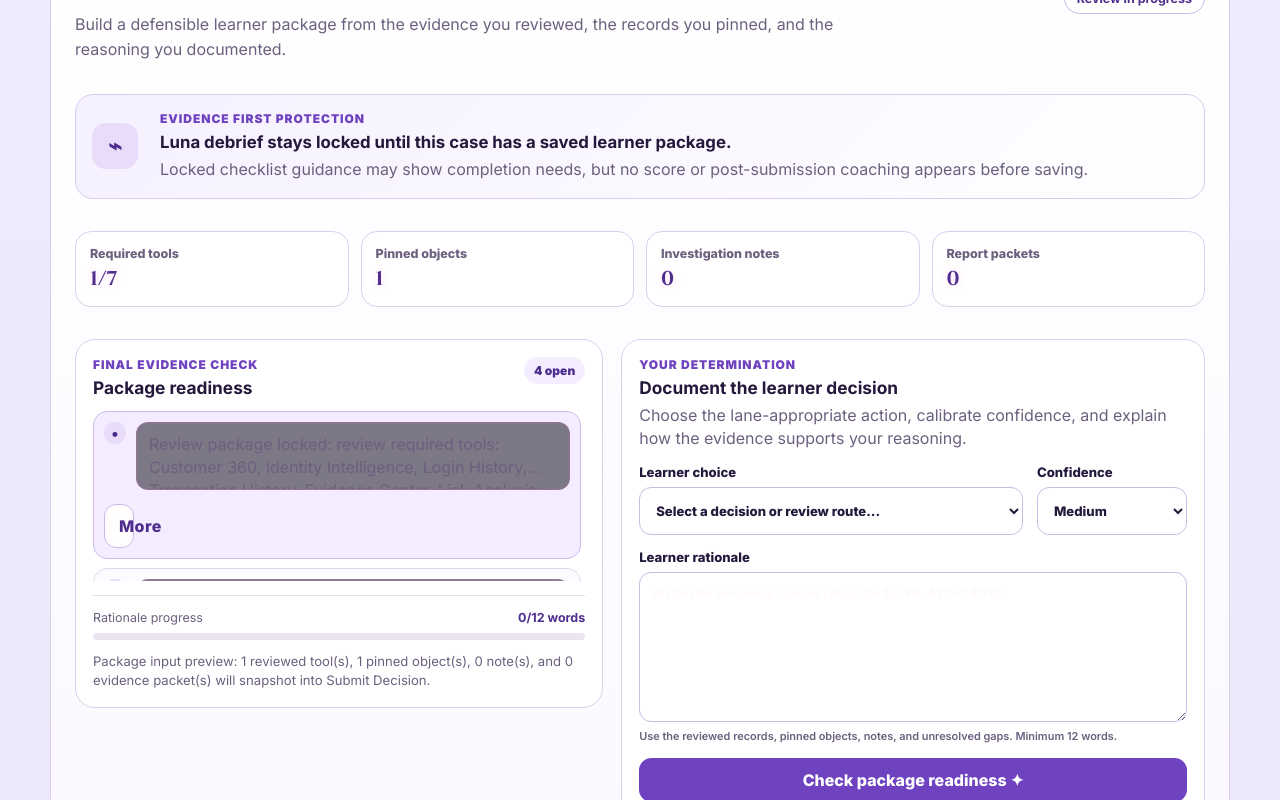
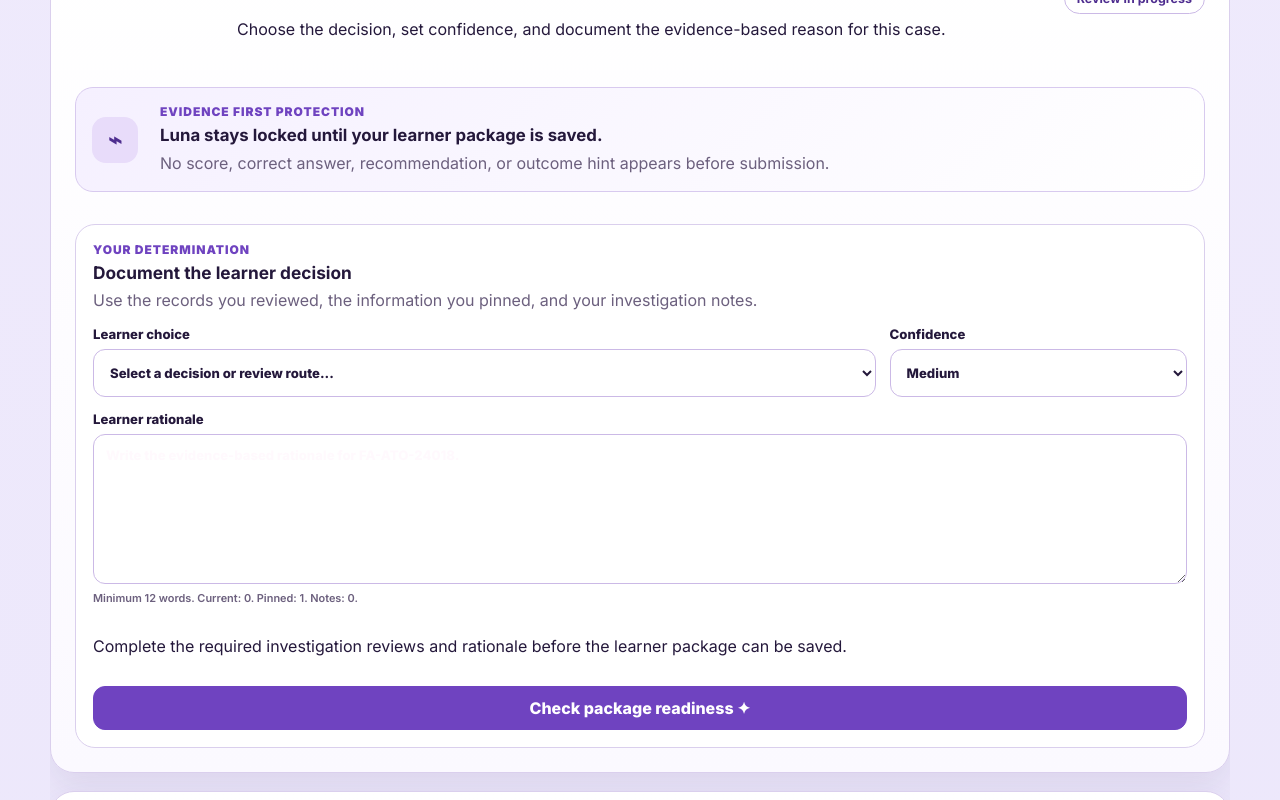
Before and after one commit to iamre2024-debug/fraud-Academy-v1, a React (Vite) app: page / in a window 1280 px wide. Shown: the part 4820-5620 px from the top of the page. Built offline with nearby package versions, Linux system fonts and the light colour scheme.

Commit message:
Make Submit Decision a focused standalone form

```diff
--- a/src/SubmitDecisionPanel.jsx
+++ b/src/SubmitDecisionPanel.jsx
@@ -1,4 +1,3 @@
-import DirectCollapsibleText from './DirectCollapsibleText.jsx';
 import { decisionCallGroups } from './data/reviewPackage.js';
 
 /*
@@ -21,27 +20,25 @@ export default function SubmitDecisionPanel({
   activeCase,
   updateDecision,
   submitDecision,
+  onBack,
 }) {
   const latestPackage = reviewPackages[0] ?? null;
   const readyLabel = latestPackage ? 'Package saved' : packageStatus.ready ? 'Ready to save' : 'Review in progress';
-  const rationaleProgress = Math.min(
-    100,
-    Math.round((packageStatus.rationaleWordCount / packageStatus.minimumRationaleWords) * 100),
-  );
   const submitLabel = packageStatus.ready ? 'Save learner package' : 'Check package readiness';
 
   return (
     <section
       ref={submitRef}
-      className="ornate-card submit-decision-panel decision-theme-v1"
+      className="ornate-card submit-decision-panel decision-theme-v1 decision-standalone-page"
       data-decision-screen="approved-theme-v1"
       data-case-id={activeCase.id}
     >
       <header className="decision-v1-header">
+        <button type="button" className="decision-page-back" onClick={onBack} aria-label="Back to investigation tools">←</button>
         <div>
           <p className="decision-v1-eyebrow">Determination · Evidence First</p>
           <h2>Submit Decision</h2>
-          <p>Build a defensible learner package from the evidence you reviewed, the records you pinned, and the reasoning you documented.</p>
+          <p>Choose the decision, set confidence, and document the evidence-based reason for this case.</p>
         </div>
         <div className="decision-v1-header-status">
           <span>{activeCase.id}</span>
@@ -53,52 +50,16 @@ export default function SubmitDecisionPanel({
         <div aria-hidden="true">⌁</div>
         <div>
           <p>Evidence First protection</p>
-          <h3>Luna debrief stays locked until this case has a saved learner package.</h3>
-          <span>Locked checklist guidance may show completion needs, but no score or post-submission coaching appears before saving.</span>
+          <h3>Luna stays locked until your learner package is saved.</h3>
+          <span>No score, correct answer, recommendation, or outcome hint appears before submission.</span>
         </div>
       </section>
 
-      <section className="decision-status-grid" aria-label="Decision package summary">
-        <article><span>Required tools</span><strong>{packageStatus.reviewedRequired}/{packageStatus.totalRequired}</strong></article>
-        <article><span>Pinned objects</span><strong>{tray.length}</strong></article>
-        <article><span>Investigation notes</span><strong>{notes.length}</strong></article>
-        <article><span>Report packets</span><strong>{packageStatus.reportPacketCount}</strong></article>
-      </section>
-
-      <div className="decision-v1-workspace">
-        <section className="decision-v1-checklist" aria-labelledby="decision-checklist-heading">
-          <header>
-            <div>
-              <p>Final evidence check</p>
-              <h3 id="decision-checklist-heading">Package readiness</h3>
-            </div>
-            <span>{packageStatus.blockers.length ? `${packageStatus.blockers.length} open` : 'Complete'}</span>
-          </header>
-
-          <div className="decision-checklist" aria-live="polite">
-            {packageStatus.messages.map((message, index) => (
-              <article key={message} data-checklist-message={index === 0 ? 'primary' : 'supporting'}>
-                <span aria-hidden="true">{index === 0 && packageStatus.ready ? '✓' : '•'}</span>
-                <DirectCollapsibleText minLength={88}>{message}</DirectCollapsibleText>
-              </article>
-            ))}
-          </div>
-
-          <div className="decision-v1-support-summary">
-            <div>
-              <span>Rationale progress</span>
-              <strong>{packageStatus.rationaleWordCount}/{packageStatus.minimumRationaleWords} words</strong>
-            </div>
-            <div className="decision-v1-progress" aria-hidden="true"><b style={{ width: `${rationaleProgress}%` }} /></div>
-            <p>{packageStatus.packageInputSummary}</p>
-          </div>
-        </section>
-
-        <form className="decision-form decision-v1-form" onSubmit={submitDecision}>
+      <form className="decision-form decision-v1-form decision-standalone-form" onSubmit={submitDecision}>
         <header>
           <p>Your determination</p>
           <h3>Document the learner decision</h3>
-            <span>Choose the lane-appropriate action, calibrate confidence, and explain how the evidence supports your reasoning.</span>
+          <span>Use the records you reviewed, the information you pinned, and your investigation notes.</span>
         </header>
 
         <label>
@@ -138,14 +99,19 @@ export default function SubmitDecisionPanel({
             placeholder={`Write the evidence-based rationale for ${activeCase.id}.`}
             aria-describedby="decision-rationale-help"
           />
-            <small id="decision-rationale-help">Use the reviewed records, pinned objects, notes, and unresolved gaps. Minimum {packageStatus.minimumRationaleWords} words.</small>
+          <small id="decision-rationale-help">Minimum {packageStatus.minimumRationaleWords} words. Current: {packageStatus.rationaleWordCount}. Pinned: {tray.length}. Notes: {notes.length}.</small>
         </label>
+
+        {!packageStatus.ready && (
+          <p className="decision-inline-readiness" role="status">
+            Complete the required investigation reviews and rationale before the learner package can be saved.
+          </p>
+        )}
 
         <button className="primary-action" type="submit" aria-label={submitLabel}>
           {submitLabel}
         </button>
       </form>
-      </div>
 
       {latestPackage && (
         <section className="decision-v1-confirmation" role="status" aria-label="Decision submission confirmation">
```
Lines whose indentation alone changed are shown as unchanged.
